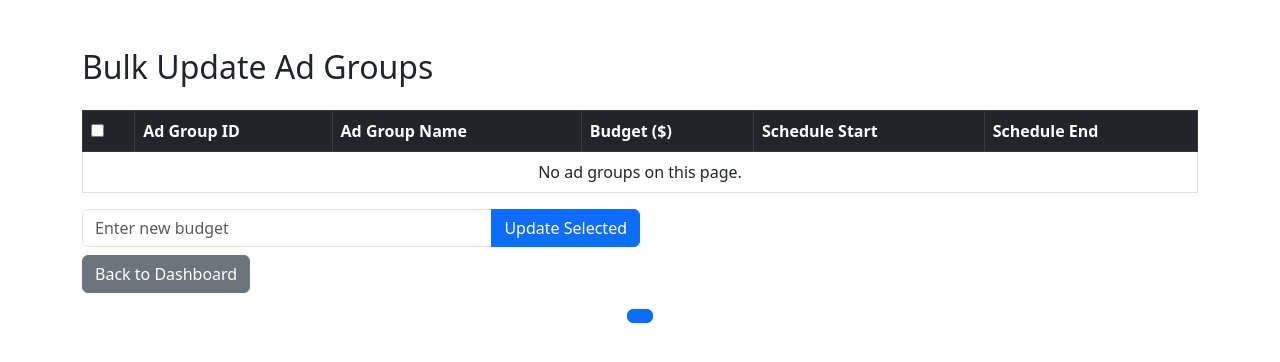
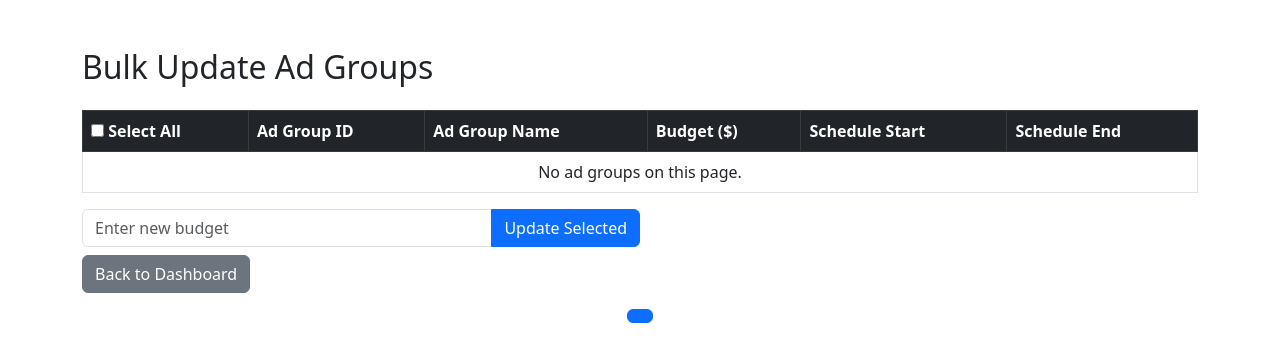
Before and after one commit to waitambatha/api_tiktok, a Django app: template campaigns/templates/adgroup_bulk_update.html in a window 1280 px wide. Shown: the part 56-418 px from the top of the page. Run offline with Django 5.2, Linux system fonts and the light colour scheme; the template is opened without the code that fills it, so the values that code supplies are empty.

Commit message:
Update adgroup_bulk_update.html

```diff
--- a/campaigns/templates/adgroup_bulk_update.html
+++ b/campaigns/templates/adgroup_bulk_update.html
@@ -17,7 +17,7 @@
       <table class="table table-bordered table-hover">
         <thead class="table-dark">
           <tr>
-            <th><input type="checkbox" id="select-all" onclick="toggleCheckboxes(this)"></th>
+            <th><input type="checkbox" id="select-all" onclick="toggleCheckboxes(this)"> Select All</th>
             <th>Ad Group ID</th>
             <th>Ad Group Name</th>
             <th>Budget ($)</th>
```
